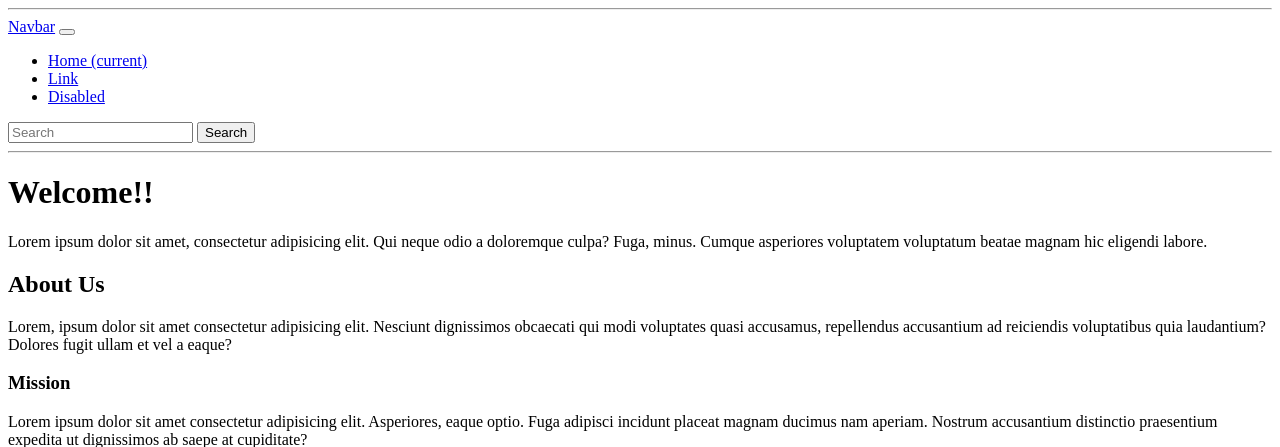
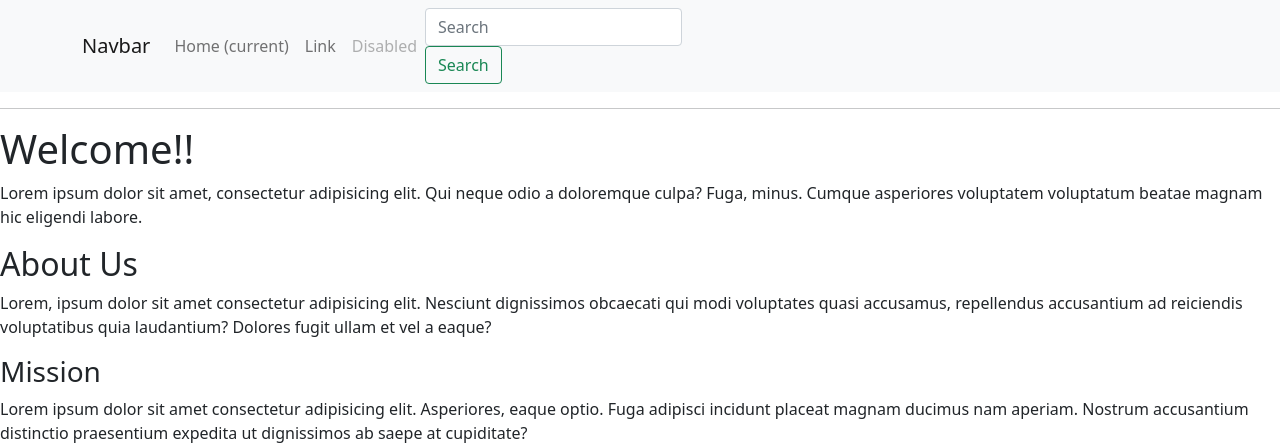
Before and after one commit to LilyxMeng/HackVioletHack, a Flask app: page / in a window 1280 px wide. Shown: the top 447 px of the page. Run offline with Flask 2, Linux system fonts and the light colour scheme.

Commit message:
initial commit

```diff
--- a/Aurora/templates/index.html
+++ b/Aurora/templates/index.html
@@ -3,12 +3,13 @@
 <head>
     <meta charset="UTF-8">
     <meta name="viewport" content="width=device-width, initial-scale=1.0">
+    <link href="https://cdn.jsdelivr.net/npm/bootstrap@5.0.0-beta1/dist/css/bootstrap.min.css" rel="stylesheet" integrity="sha384-giJF6kkoqNQ00vy+HMDP7azOuL0xtbfIcaT9wjKHr8RbDVddVHyTfAAsrekwKmP1" crossorigin="anonymous">
     <title>Aurora</title>
 </head>
 <body>
-    <hr>
+
     <nav class="navbar navbar-expand-lg navbar-light bg-light">
-    <div class="row">
+    <div class="container">
         <a class="navbar-brand" href="#">Navbar</a>
         <button class="navbar-toggler" type="button" data-toggle="collapse" data-target="#navbarSupportedContent" aria-controls="navbarSupportedContent" aria-expanded="false" aria-label="Toggle navigation">
             <span class="navbar-toggler-icon"></span>
@@ -32,7 +33,7 @@
   </div>
   </div>
 </nav>
-</hr>
+
     <header>
 
         <hr>
```
Lines whose indentation alone changed are shown as unchanged.
